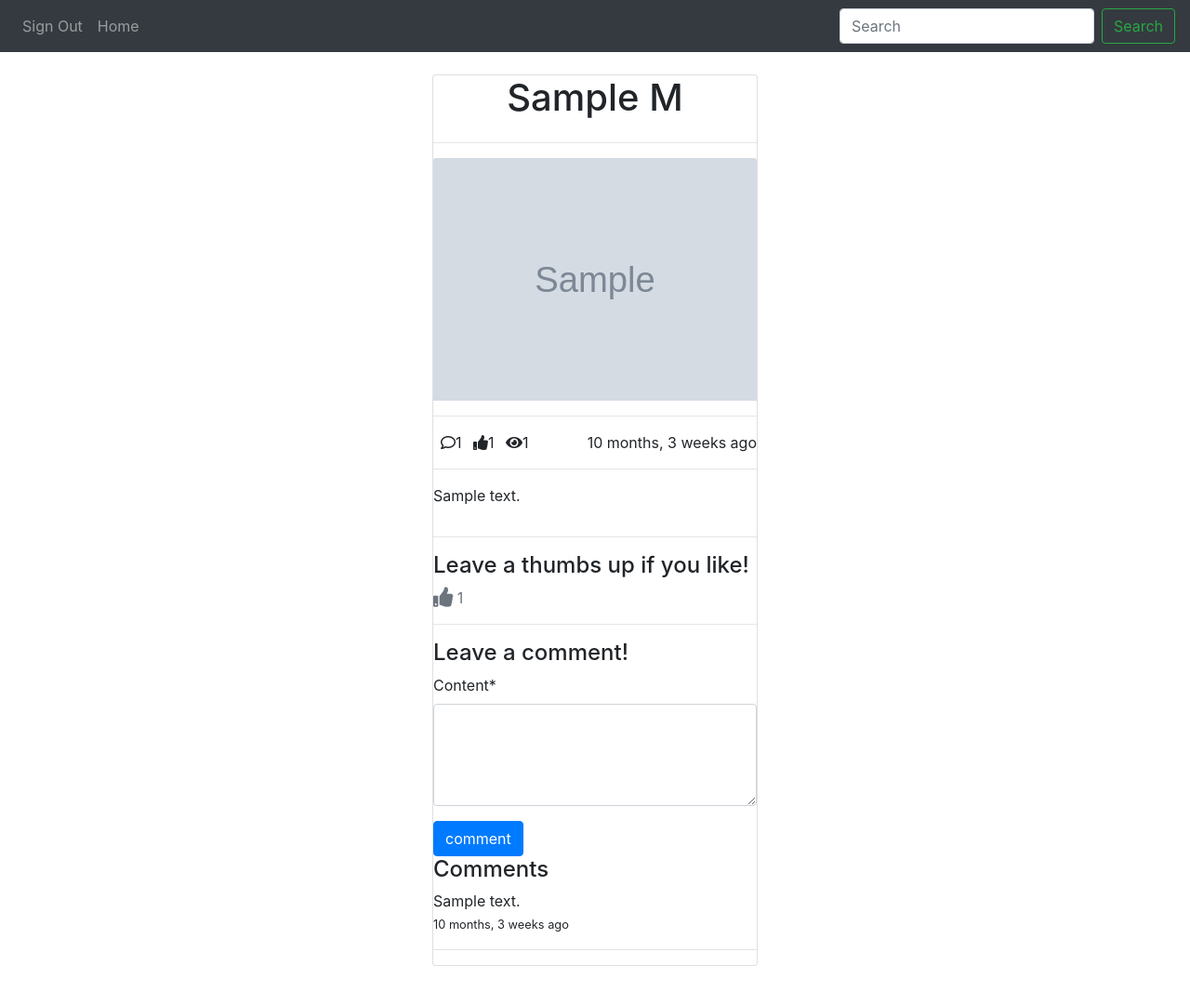
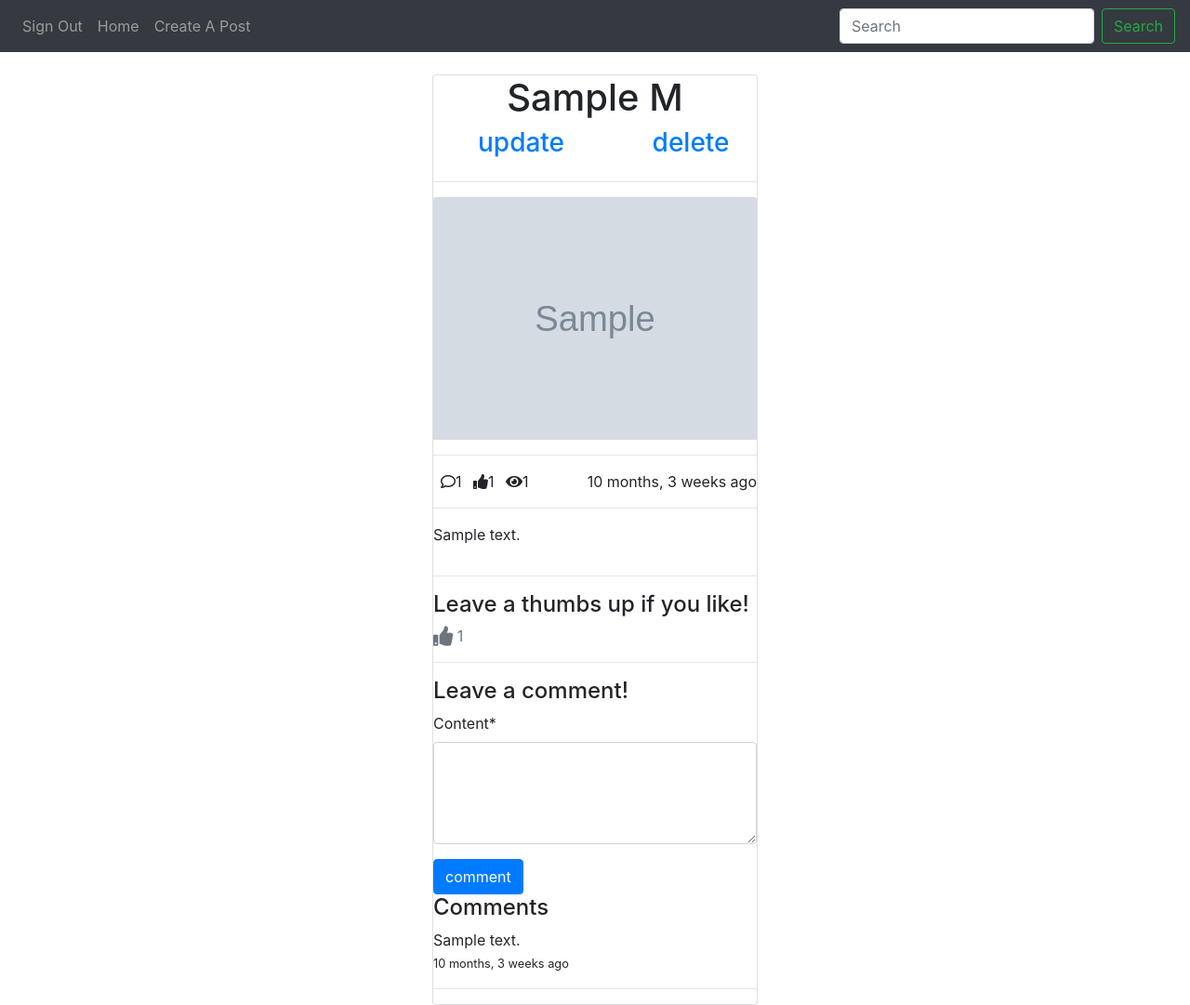
Before and after one commit to Blackice21/jd_blog, a Django app: a page that uses templates/base.html in a window 1280 px wide. Shown: the whole page at 93% size. Before the commit the page ends 1039 px from the top, so only its background shows below. Run offline with Django 3.2, Linux system fonts and the light colour scheme; a user stored in the database is signed in; tables that the repository leaves empty hold one stand-in row (values such as "Sample post"); grey boxes marked "Sample" are stand-in pictures; some libraries are stand-ins or nearby versions.

Commit message:
added more post to database, and only users can update and delete thier post

```diff
--- a/Post/models.py
+++ b/Post/models.py
@@ -14,7 +14,7 @@ class Post_m(models.Model):
     thumbnail = models.ImageField()
     pub_date = models.DateTimeField(auto_now_add=True)
     last_updated = models.DateTimeField(auto_now_add=True)
-    author = models.ForeignKey(User, on_delete=models.CASCADE)
+    author = models.ForeignKey(User,on_delete=models.CASCADE)
     slug = models.SlugField()
 
     def __str__(self):
--- a/Post/views.py
+++ b/Post/views.py
@@ -45,6 +45,7 @@ class Post_mCreateView(CreateView):
 
 class Post_mDeleteView(DeleteView):
     model = Post_m
+    success_url = '/'
 
 class Post_mUpdateView(UpdateView):
     model = Post_m
--- a/templates/Post/post_m_confirm_delete.html
+++ b/templates/Post/post_m_confirm_delete.html
@@ -7,6 +7,6 @@
     <h1>Are you sure you want to delete this post? </h1>
     <form method="POST">
         {% csrf_token %}
-        <button type="submit">confirm</button>
+        <button class="btn btn-danger" type="submit">delete</button>
     </form>
 {% endblock content %}
--- a/templates/Post/post_m_create.html
+++ /dev/null
@@ -1,6 +0,0 @@
-<div>
-    {% for object in object_list %}
-        {{object.title}}
-    {% endfor %}
-
-</div>
--- a/templates/Post/post_m_detail.html
+++ b/templates/Post/post_m_detail.html
@@ -9,6 +9,12 @@
         <div class="col-4 offset-4">
             <div class="card style=padding:10px;">
                 <h1 class="text-center">{{object.title|title}}</h1>
+                {% if request.user == object.author %}
+                <div class="row">
+                    <a class="offset-2" href="{% url 'update' object.slug %}"><h3>update</h3></a>
+                    <a class="offset-3" href="{% url 'delete' object.slug %}"><h3>delete</h3></a>
+                </div>
+                {% endif %}
                 <hr />
                 <img src="{{ object.thumbnail.url }}" class="card-img-top" alt="...">
                 <hr/>
@@ -50,7 +56,8 @@
                         {% endfor %}
                     </div>
                 {% else %}
-                    <a class="btn btn-primary" href="#">Login</a>
+                    <a class="btn btn-primary" href="{% url 'account_login' %}">Login</a>
+
                 {% endif %}
             </div>
         </div>
--- a/templates/Post/post_m_form.html
+++ b/templates/Post/post_m_form.html
@@ -6,7 +6,7 @@
 
 {% block content %}
         <div class="col-4 offset-4">
-            <h1>this is the {{view_type}} view</h1>
+            <h1>Create A Post!</h1>
             <form method="POST" enctype="multipart/form-data">
                 {% csrf_token %}
                 {{form|crispy}}
--- a/templates/Post/post_m_list.html
+++ b/templates/Post/post_m_list.html
@@ -12,7 +12,7 @@
                 <div class="card" style="width: 18rem;">
                     <img src="{{ object.thumbnail.url }}" class="card-img-top" alt="...">
                     <div class="card-body">
-                        <a href="{{ object.get_absolute_url }}"><h5 class="card-title">{{object.title}}</h5> </a>
+                        <a href="{{ object.get_absolute_url }}"><h5 class="card-title">{{object.title|title}}</h5> </a>
                         <p class="card-text">{{object.content|truncatechars:5}}</p>
                         <span><i class="fas fa-thumbs-up ml-2"></i>{{ object.get_comment_count }}</span>
                         <span><i class="fas fa-eye ml-2"></i>{{ object.get_like_count }}</span>
--- a/templates/base.html
+++ b/templates/base.html
@@ -40,6 +40,9 @@
       <li class="nav-item">
         <a class="nav-link" href="{% url 'list' %}">Home <span class="sr-only">(current)</span></a>
       </li>
+      <li  class="nav-item" >
+        <a class="nav-link" href="{% url 'create' %}">Create A Post</a>
+      </li>
       {% else %}
       <li class="nav-item">
         <a class="nav-link" href="{% url 'list' %}">Home <span class="sr-only">(current)</span></a>
```
Also changed, not shown: templates/Post/post_m_update.html (deleted, +0 -8 lines), templates/Post/post_m_delete.html (deleted).
